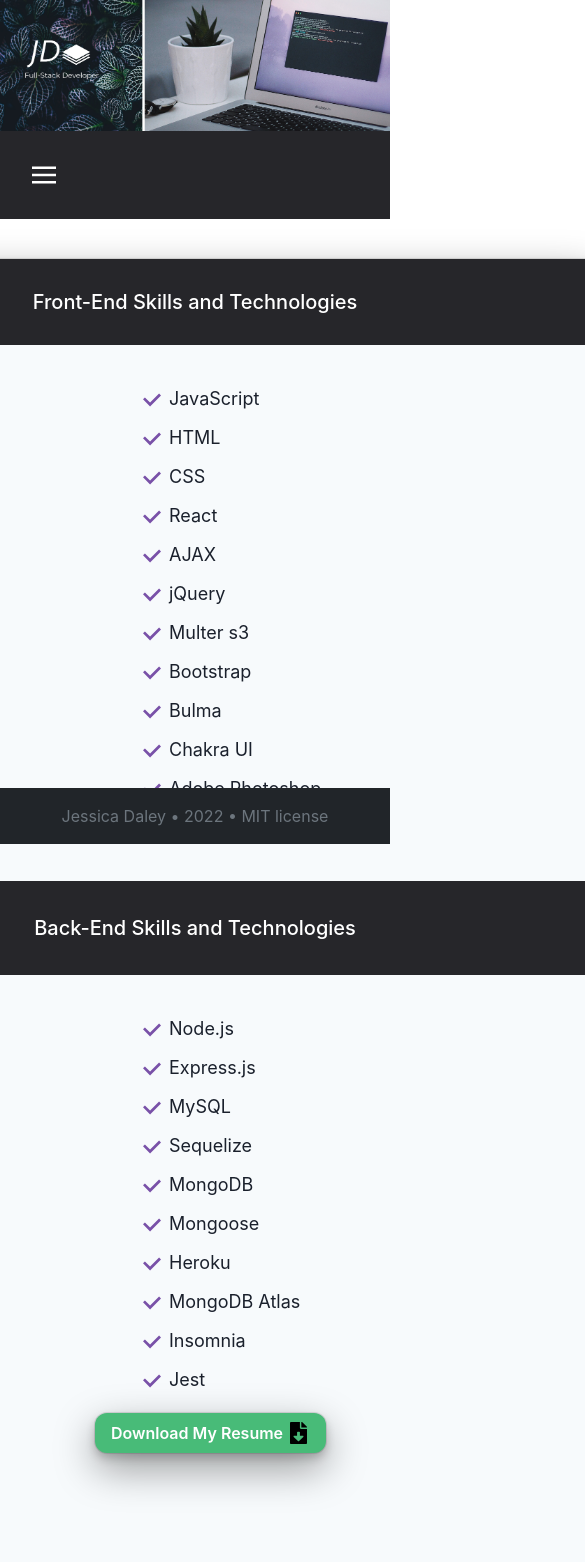
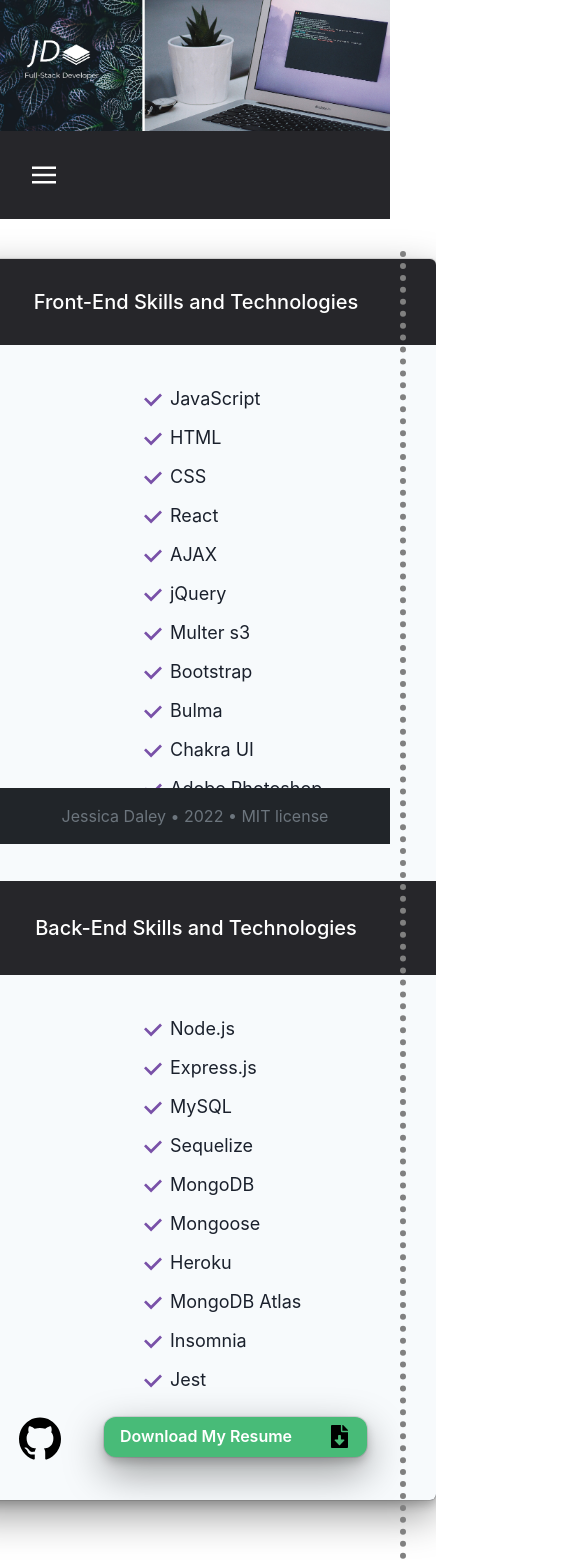
Before and after one commit to JessicaLDaley/my-portfolio, a React (Create React App) app: page /Resume in a window 390 px wide. Shown: the top 1562 px of the page, 585 px wide, since content can reach past the window. Built offline with nearby package versions, Linux system fonts and the light colour scheme.

Commit message:
updated resume page to match portfolio page

```diff
--- a/src/components/pages/Resume.js
+++ b/src/components/pages/Resume.js
@@ -22,16 +22,20 @@
 
 export default function Resume() {
     return (
+        <Text>
+        <div class = "vertical4"></div>
+        <div class = "vertical3"></div>
 
 <Center>
+
         <Grid className="row1" templateColumns='repeat(2, 1fr)' >
         <Stack>
           <GridItem justify={["center", "space-between", "flex-end", "flex-end"]}py={2}>
-    <Box
-
+           <Box
+              className="card-w"
                 maxW={'full'}
-                w={'50rem'}
-               ml="30rem"
+                w={'30rem'}
+               ml="40rem"
                 bg={useColorModeValue('primary.100', 'primary.100')}
                 boxShadow="dark-lg"
                 rounded={'md'}
@@ -52,9 +56,10 @@
                         rounded={'full'}>
                         Front-End Skills and Technologies
                     </Text>
+
                 </Stack>
                 <Box bg={useColorModeValue('gray.50', 'gray.900')} px={7} py={10}>
-                    <List fontSize="lg" textAlign={'left'} ml="20rem"spacing={3}>
+                    <List fontSize="lg" textAlign={'left'} ml="10rem"spacing={3}>
                         <ListItem>
                             <ListIcon as={CheckIcon} color="primary.400" />
                             JavaScript
@@ -123,7 +128,7 @@
                     </Text>
                 </Stack>
                 <Box bg={useColorModeValue('gray.50', 'gray.900')} px={7} py={10}>
-                    <List  fontSize="lg"  textAlign={'left'} ml="20rem" spacing={3}>
+                    <List  fontSize="lg"  textAlign={'left'} ml="10rem" spacing={3}>
                     <ListItem>
                             <ListIcon as={CheckIcon} color="primary.400" />
                             Node.js
@@ -168,8 +173,8 @@
 
                     <Button
 
-        ml="17rem"
-
+        ml="6rem"
+         mb="-10"
          mt="5"
          className="resumebtn"
           bg={'green.400'}
@@ -205,6 +210,12 @@
 
 
         </Grid>
+
         </Center>
+        </Text>
+
+
+
+
     );
 }
--- a/src/components/styles.css
+++ b/src/components/styles.css
@@ -19,11 +19,24 @@
 }
 .vertical2 {
     border-left: 6px dotted gray;
-
-
     height: 2000px;
     position:absolute;
     right: 30%;
+
+}
+.vertical3 {
+    border-left: 6px dotted gray;
+    height: 1500px;
+    position:absolute;
+    right: 25%;
+
+}
+.vertical4 {
+    border-left: 6px dotted gray;
+    height: 1500px;
+    position:absolute;
+    left: 18%;
+
 
 }
 .nav {
@@ -111,19 +124,54 @@
 
 }
 
-
-
+/* //////////////////////////////////// MEDIA QUIERIES//////////////////////////////////////////////////////// */
+  /* resume */
 
   @media screen and (min-width : 300px) and (max-width : 1000px) {
     .row1 {
         float:left;
-      margin-right:30rem;
+      margin-right:40rem;
+      margin-left:2px;
+
+
 
 
 
     }
   }
 
+  @media screen and (min-width : 300px) and (max-width : 1000px) {
+    .row1 img{
+    margin-left:35px;
+
+
+
+
+    }
+  }
+  @media screen and (min-width : 300px) and (max-width : 1000px) {
+    .row1 Button{
+    margin-left:120px;
+
+
+
+
+    }
+  }
+  @media screen and (min-width : 300px) and (max-width : 1000px) {
+    .list-padding {
+        margin-right:5px;
+
+
+
+
+
+    }
+  }
+
+ /* end resume */
+/* /////////////////////////////////////////////////////////////////////////////////////////////////////// */
+ /* portfolio */
 
   @media screen and (min-width : 300px) and (max-width : 1000px) {
     .vertical {
@@ -142,8 +190,26 @@
 
     }
   }
+  @media screen and (min-width : 300px) and (max-width : 1000px) {
+    .vertical4 {
+        left: -4%;
 
 
+
+    }
+  }
+
+  @media screen and (min-width : 300px) and (max-width : 1000px) {
+    .vertical3 {
+        right: -4%;
+
+
+
+    }
+  }
+/* end porfolio */
+ /* /////////////////////////////////////////////////////////////////////////////////////////////////////////// */
+/* homepage */
   @media screen and (min-width : 200px) and (max-width : 500px) {
     .profile {
 
@@ -207,3 +273,4 @@
 
     }
   }
+  /* end homepage */
```
